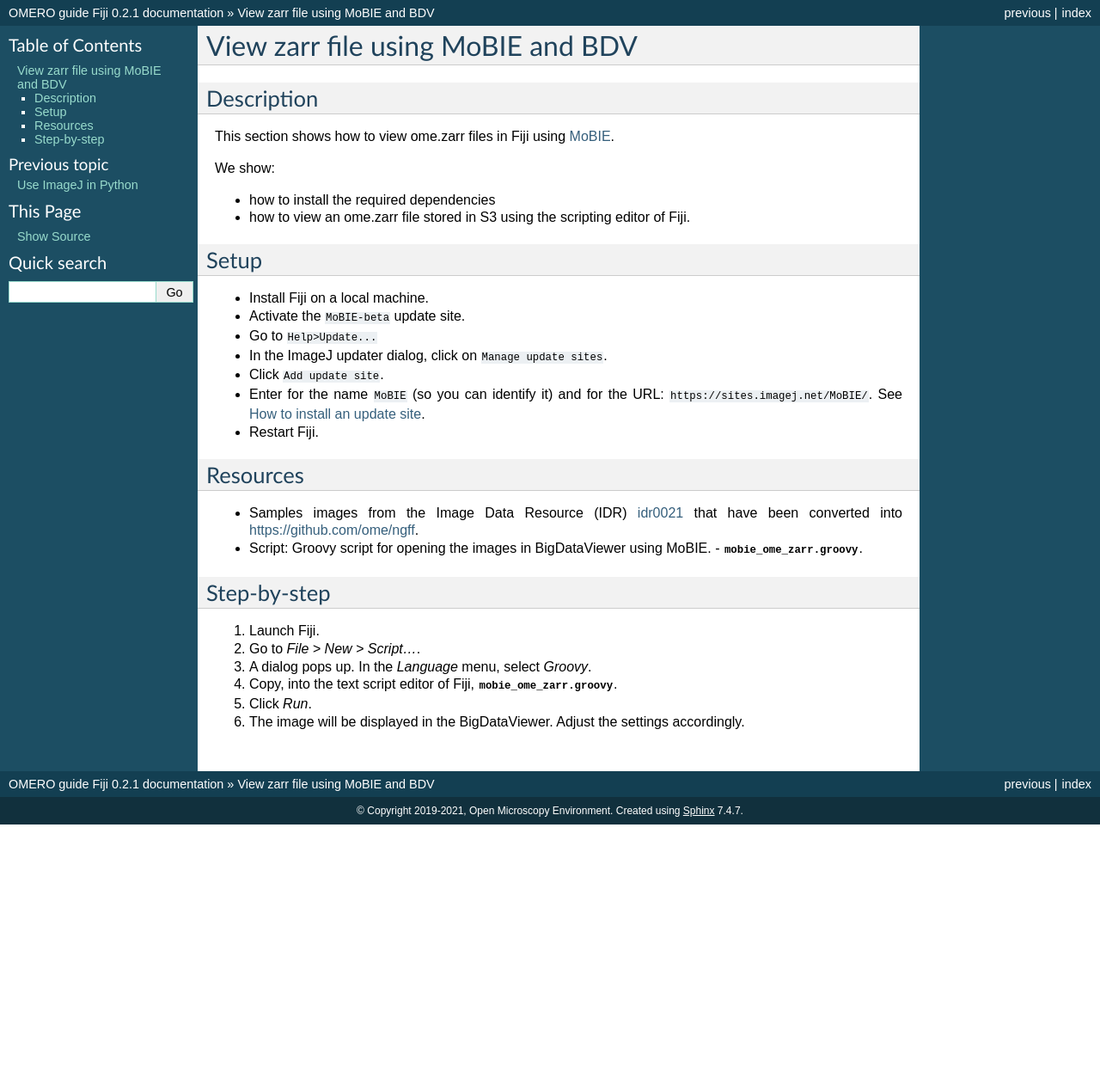
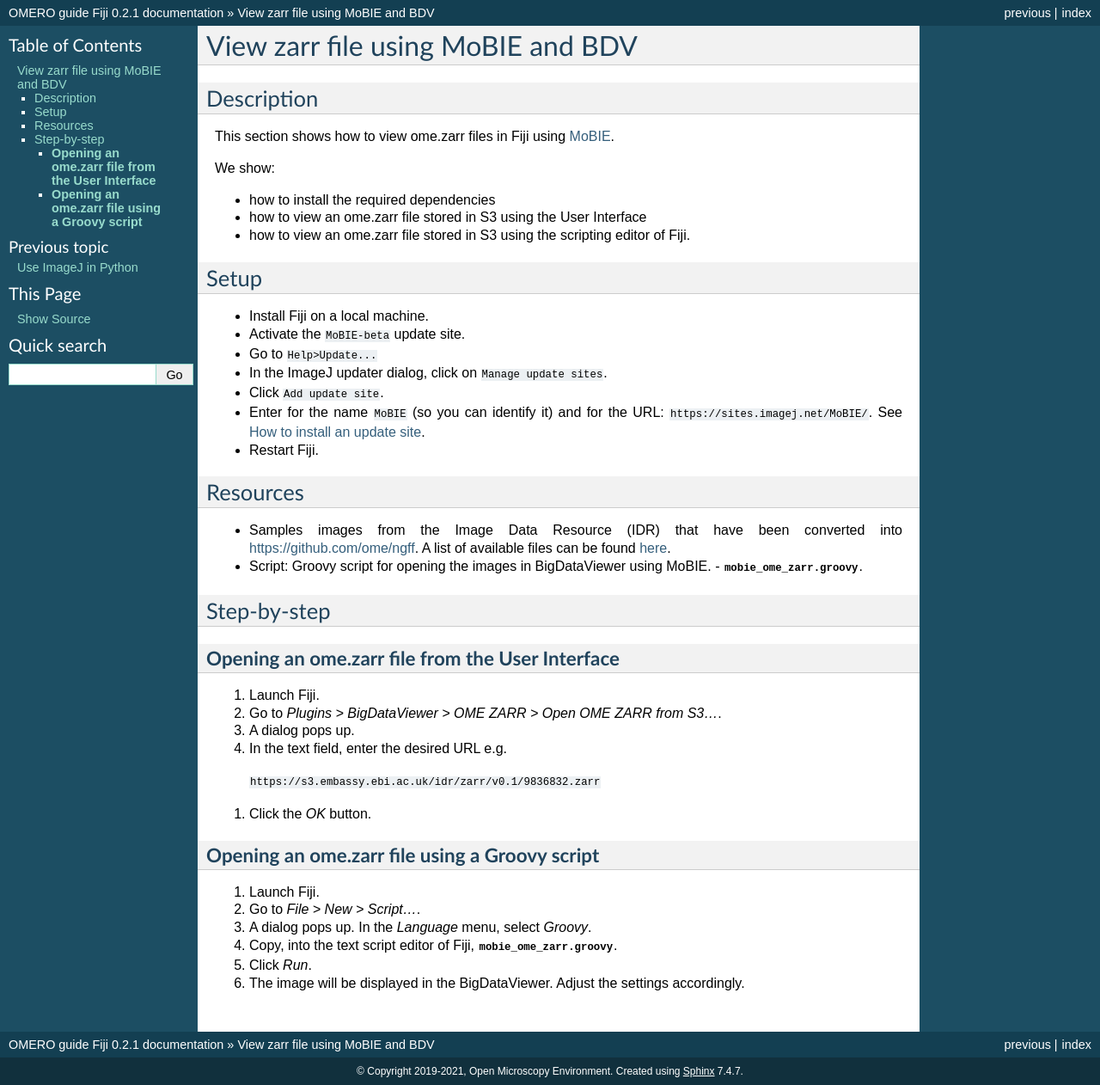
Before and after one commit to ome/omero-guide-fiji, a Sphinx documentation site: the page built from docs/view_mobie_zarr.rst, in a window 1280 px wide. Shown: the whole page at 86% size. Built offline with Sphinx 7.4.7, drawn with Linux system fonts in a browser that asks for light colours; before the commit the page ends 959 px from its top, so only the background shows below that.

Commit message:
add UI instruction

```diff
--- a/docs/view_mobie_zarr.rst
+++ b/docs/view_mobie_zarr.rst
@@ -9,6 +9,7 @@
 We show:
 
 - how to install the required dependencies
+- how to view an ome.zarr file stored in S3 using the User Interface
 - how to view an ome.zarr file stored in S3 using the scripting editor of Fiji.
 
 Setup
@@ -25,13 +26,31 @@
 Resources
 ---------
 
--  Samples images from the Image Data Resource (IDR) `idr0021 <https://idr.openmicroscopy.org/search/?query=Name:idr0062>`__ that have been converted into `https://github.com/ome/ngff <https://github.com/ome/ngff>`__.
+-  Samples images from the Image Data Resource (IDR) that have been converted into `https://github.com/ome/ngff <https://github.com/ome/ngff>`__. A list of available files can be found `here <https://blog.openmicroscopy.org/>`__.
 
 -  Script: Groovy script for opening the images in BigDataViewer using MoBIE.
    -  :download:`mobie_ome_zarr.groovy <../scripts/groovy/mobie_ome_zarr.groovy>`.
 
 Step-by-step
 ------------
+
+**Opening an ome.zarr file from the User Interface**
+~~~~~~~~~~~~~~~~~~~~~~~~~~~~~~~~~~~~~~~~~~~~~~~~~~~~
+
+#. Launch Fiji.
+
+#. Go to *Plugins > BigDataViewer > OME ZARR > Open OME ZARR from S3...*.
+
+#. A dialog pops up.
+
+#. In the text field, enter the desired URL e.g.
+
+ ``https://s3.embassy.ebi.ac.uk/idr/zarr/v0.1/9836832.zarr``
+
+#. Click the *OK* button.
+
+**Opening an ome.zarr file using a Groovy script**
+~~~~~~~~~~~~~~~~~~~~~~~~~~~~~~~~~~~~~~~~~~~~~~~~~~
 
 #. Launch Fiji.
 
```
